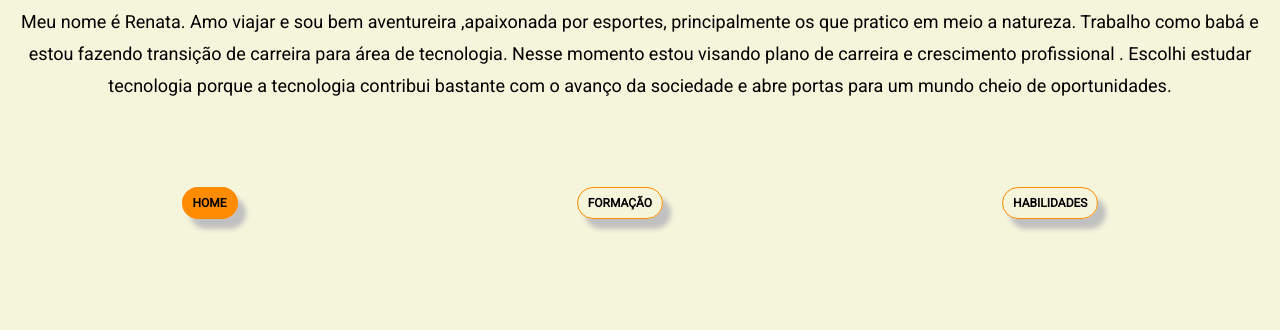
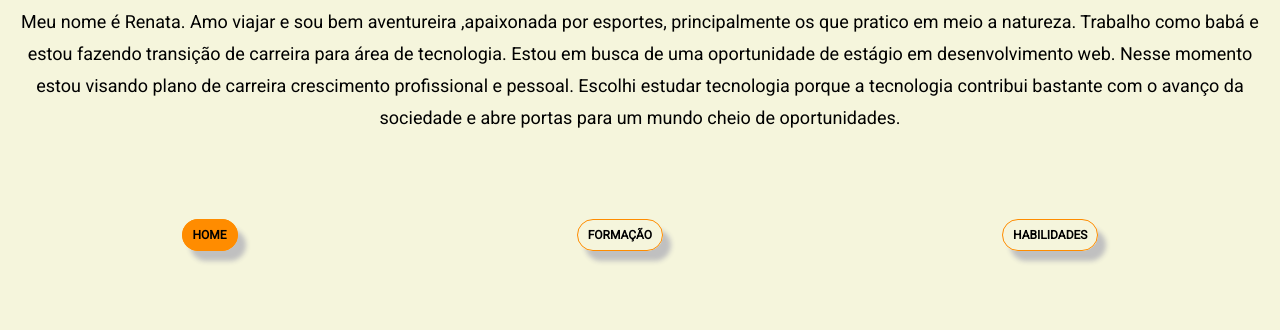
Before and after one commit to renata-aline/portifolio, a plain HTML site: page index.html in a window 1280 px wide. Shown: the part 630-960 px from the top of the page. Drawn offline with Linux system fonts and the light colour scheme.

Commit message:
melhorias no código

```diff
--- a/index.html
+++ b/index.html
@@ -15,7 +15,6 @@
 
 <body>
     <div class="wrapper">
-        <header>
         <header class="profile">
             <img class="avatar" src="assets/foto-renata.jpg" alt="Foto Renata">
             <div>
@@ -32,8 +31,10 @@
                     a
                     natureza.
                     Trabalho como babá e estou fazendo transição de carreira para área de tecnologia.
-                        Nesse momento estou visando plano de carreira e crescimento profissional .
-                        Escolhi estudar tecnologia porque a tecnologia contribui bastante com o avanço da sociedade e abre portas para um mundo
+                    Estou em busca de uma oportunidade de estágio em desenvolvimento web.
+                    Nesse momento estou visando plano de carreira crescimento profissional e pessoal.
+                    Escolhi estudar tecnologia porque a tecnologia contribui bastante com o avanço da sociedade e abre
+                    portas para um mundo
                     cheio de oportunidades.
 
                 </p>
```
Also changed, not shown: skill.html (+0 -1 lines). Lines whose indentation alone changed are shown as unchanged.
